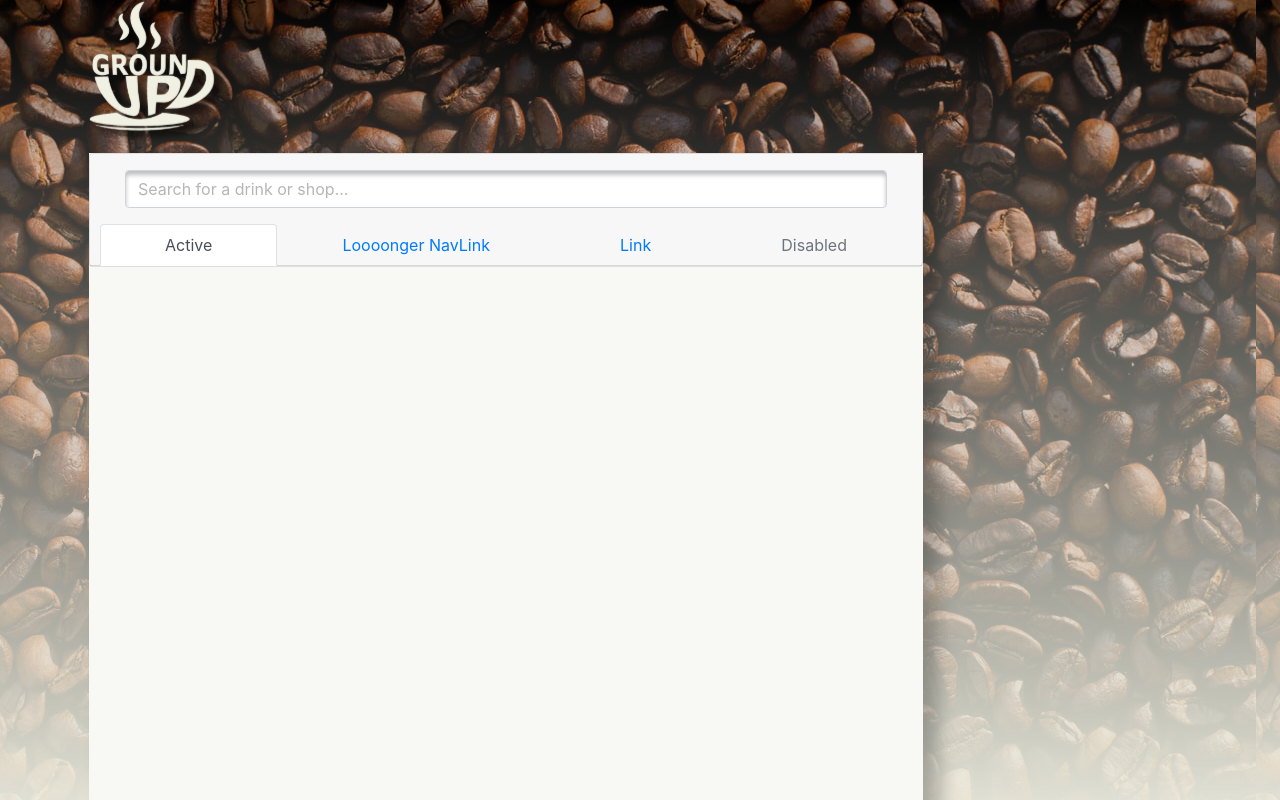
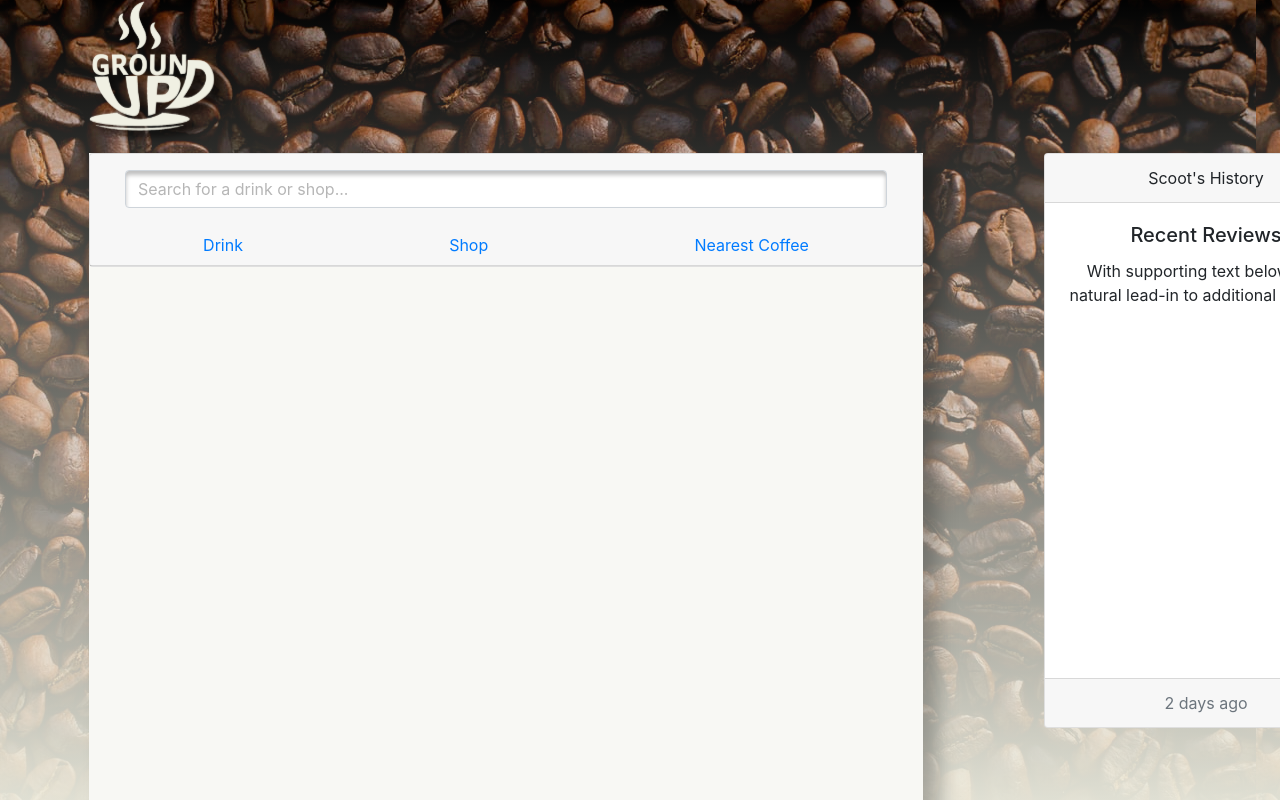
Before and after one commit to einobaka/project3-groundup, a React (Create React App) app in the folder client/: page /search in a window 1280 px wide. Shown: the top 800 px of the page. Built offline with nearby package versions, Linux system fonts and the light colour scheme.

Commit message:
tabs and card set up

```diff
--- /dev/null
+++ b/client/src/components/HistoryCard/index.js
@@ -0,0 +1,22 @@
+import React from 'react';
+import Card from 'react-bootstrap/Card';
+import './style.css';
+
+
+class HistoryCard extends React.Component {
+    render() {
+        return (
+            <Card className="text-center history">
+                <Card.Header>Scoot's History</Card.Header>
+                <Card.Body>
+                    <Card.Title>Recent Reviews</Card.Title>
+                    <Card.Text>
+                        With supporting text below as a natural lead-in to additional content.
+                    </Card.Text>
+                </Card.Body>
+                <Card.Footer className="text-muted">2 days ago</Card.Footer>
+            </Card>
+        )
+    }
+}
+export default HistoryCard;
--- /dev/null
+++ b/client/src/components/HistoryCard/style.css
@@ -0,0 +1,7 @@
+.history {
+position: absolute;
+width: 324px;
+height: 575px;
+left: 1044px;
+top: 160px;
+}
--- a/client/src/components/Tabs/index.js
+++ b/client/src/components/Tabs/index.js
@@ -1,24 +1,22 @@
 import React from 'react';
 import Nav from 'react-bootstrap/Nav';
+import stars from '../../img/stars/2.png';
 
 
 class Tabs extends React.Component {
+
     render() {
+
         return (
-            <Nav fill variant="tabs" defaultActiveKey="/home">
+            <Nav fill variant="tabs">
                 <Nav.Item>
-                    <Nav.Link href="/home">Active</Nav.Link>
+                    <Nav.Link eventKey="link-1" value="state">Drink</Nav.Link>
                 </Nav.Item>
                 <Nav.Item>
-                    <Nav.Link eventKey="link-1">Loooonger NavLink</Nav.Link>
+                    <Nav.Link eventKey="link-2">Shop</Nav.Link>
                 </Nav.Item>
                 <Nav.Item>
-                    <Nav.Link eventKey="link-2">Link</Nav.Link>
-                </Nav.Item>
-                <Nav.Item>
-                    <Nav.Link eventKey="disabled" disabled>
-                        Disabled
-    </Nav.Link>
+                    <Nav.Link eventKey="link-3">Nearest Coffee</Nav.Link>
                 </Nav.Item>
             </Nav>
         )
--- a/client/src/pages/Search.js
+++ b/client/src/pages/Search.js
@@ -2,7 +2,7 @@ import React, { Component }  from "react";
 // import { BrowserRouter as Router, Route, Switch } from "react-router-dom";
 import Wrapper from "../components/Wrapper"
 import Nav from "../components/Nav";
-
+import HistoryCard from "../components/HistoryCard";
 import SearchContainer from "../components/SearchContainer"
 
 // import Jumbotron from '../components/Jumbotron';
@@ -21,6 +21,7 @@ class Search extends Component {
             <Wrapper>
             <Nav />
             <SearchContainer />
+            <HistoryCard />
             </Wrapper>
 
 
```
